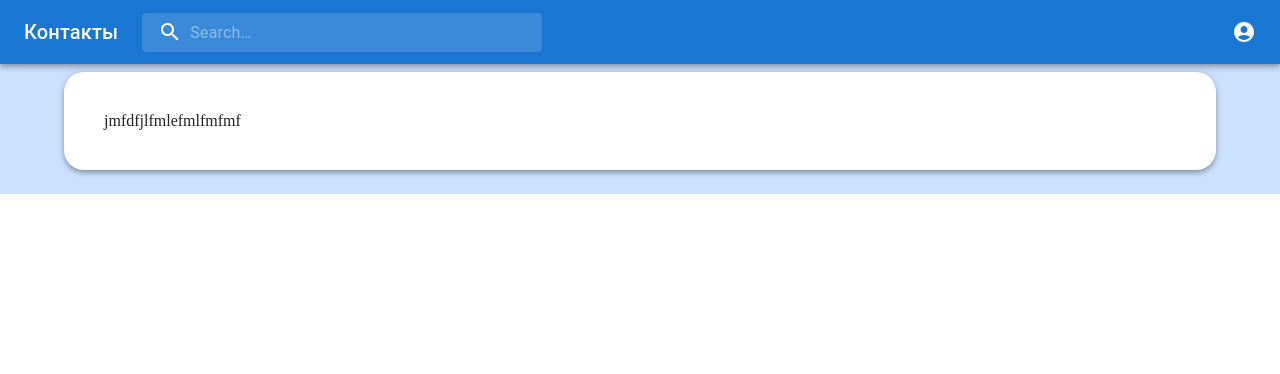
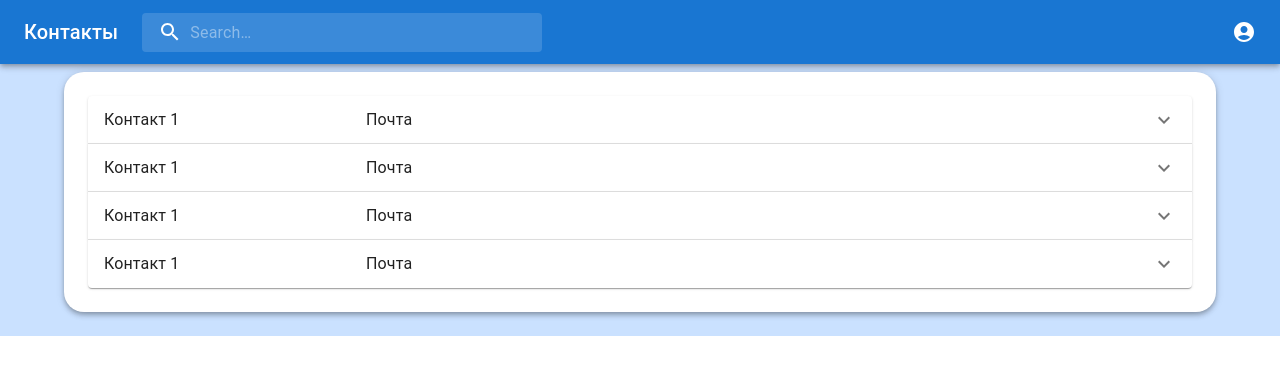
Before and after one commit to tuddev/phones-list, a React app: page / in a window 1280 px wide. Shown: the top 374 px of the page. Built offline with nearby package versions, Linux system fonts and the light colour scheme.

Commit message:
feat(contact-list): add contact item

```diff
--- /dev/null
+++ b/src/components/ContactItem/contact-item.tsx
@@ -0,0 +1,34 @@
+import {
+  Accordion,
+  AccordionSummary,
+  Typography,
+  AccordionDetails,
+  Grid,
+} from '@mui/material';
+import { observer } from 'mobx-react-lite';
+import React from 'react';
+import ExpandMoreIcon from '@mui/icons-material/ExpandMore';
+
+export const ContactItem: React.FC = observer(() => {
+  return (
+    <Accordion>
+      <AccordionSummary expandIcon={<ExpandMoreIcon />}>
+        <Grid container>
+          <Grid item xs={3}>
+            <Typography>Контакт 1</Typography>
+          </Grid>
+          <Grid item xs={9}>
+          <Typography>Почта</Typography>
+          </Grid>
+        </Grid>
+
+      </AccordionSummary>
+      <AccordionDetails>
+        <Typography>
+          Lorem ipsum dolor sit amet, consectetur adipiscing elit. Suspendisse
+          malesuada lacus ex, sit amet blandit leo lobortis eget.
+        </Typography>
+      </AccordionDetails>
+    </Accordion>
+  );
+});
--- /dev/null
+++ b/src/components/ContactItem/index.ts
@@ -0,0 +1 @@
+export { ContactItem } from './contact-item';
--- a/src/components/ContactsList/contacts-list.tsx
+++ b/src/components/ContactsList/contacts-list.tsx
@@ -1,10 +1,15 @@
 import { Container } from '@mui/material';
 import { observer } from 'mobx-react-lite';
 import React from 'react';
+import { ContactItem } from '../ContactItem';
 
 export const ContactsList: React.FC = () => {
   return (
     <Container>
+      <ContactItem/>
+      <ContactItem/>
+      <ContactItem/>
+      <ContactItem/>
     </Container>
   );
 };
--- a/src/components/ContainerContent/container-content.tsx
+++ b/src/components/ContainerContent/container-content.tsx
@@ -10,8 +10,8 @@ export const ContainerContent: React.FC<React.PropsWithChildren> = ({
         style={{
           backgroundColor: '#fff',
           borderRadius: 20,
-          padding: 40,
         }}
+        sx={{ pt: 3, pb: 3 }}
         elevation={4}
       >
         {children}
--- a/src/pages/ContactsPage.tsx
+++ b/src/pages/ContactsPage.tsx
@@ -5,7 +5,6 @@ import { MainLayout, ContactsList } from '../components';
 export const ContactsPage: React.FC = () => {
   return <MainLayout>
     <ContactsList />
-    jmfdfjlfmlefmlfmfmf
   </MainLayout>;
 };
 
```
